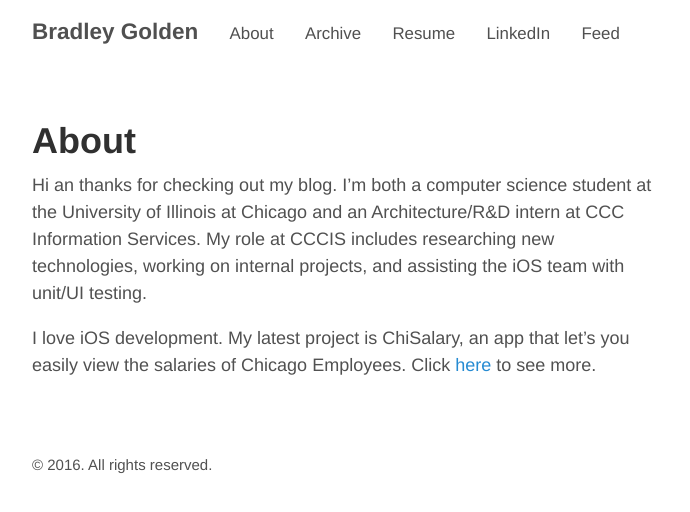
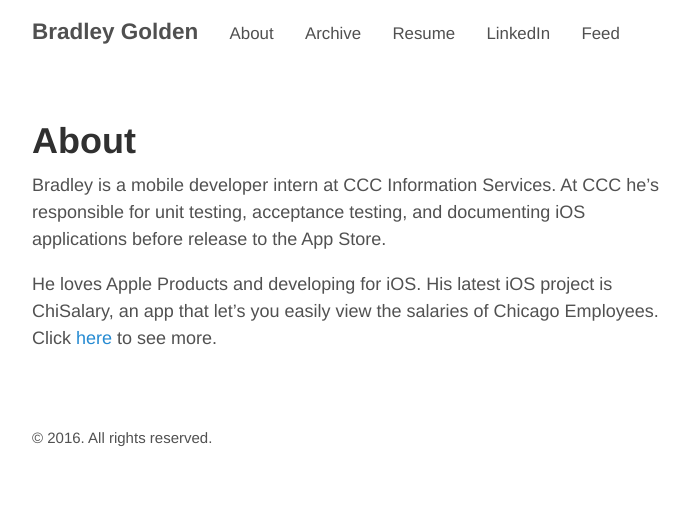
Before and after one commit to bgolde5/bgolde5.github.io, a Jekyll site: the page built from about.md, in a window 1280 px wide. Shown: the top 512 px of the page, without its empty margins (293-983 px from the left). Built offline with Jekyll 4.4.1, drawn with Linux system fonts in a browser that asks for light colours; comment, search, counter and statistics services are not loaded.

Commit message:
updated about

```diff
--- a/about.md
+++ b/about.md
@@ -2,6 +2,7 @@
 layout: page
 title: About
 ---
-Hi an thanks for checking out my blog. I'm both a computer science student at the University of Illinois at Chicago and an Architecture/R&D intern at CCC Information Services. My role at CCCIS includes researching new technologies, working on internal projects, and assisting the iOS team with unit/UI testing.
 
-I love iOS development. My latest project is ChiSalary, an app that let's you easily view the salaries of Chicago Employees. Click [here](http://bradleygolden.me/2016/01/14/chicago-salaries-ios-application/) to see more.
+Bradley is a mobile developer intern at CCC Information Services. At CCC he's responsible for unit testing, acceptance testing, and documenting iOS applications before release to the App Store.
+
+He loves Apple Products and developing for iOS. His latest iOS project is ChiSalary, an app that let's you easily view the salaries of Chicago Employees. Click [here](http://bradleygolden.me/2016/01/14/chicago-salaries-ios-application/) to see more.
```
